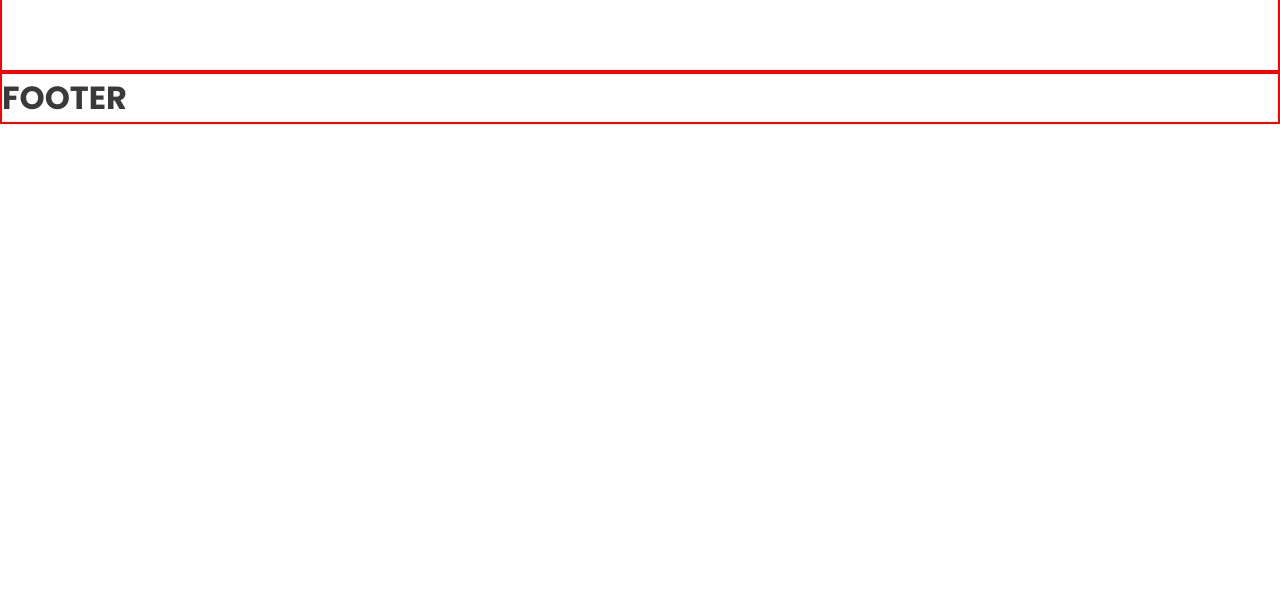
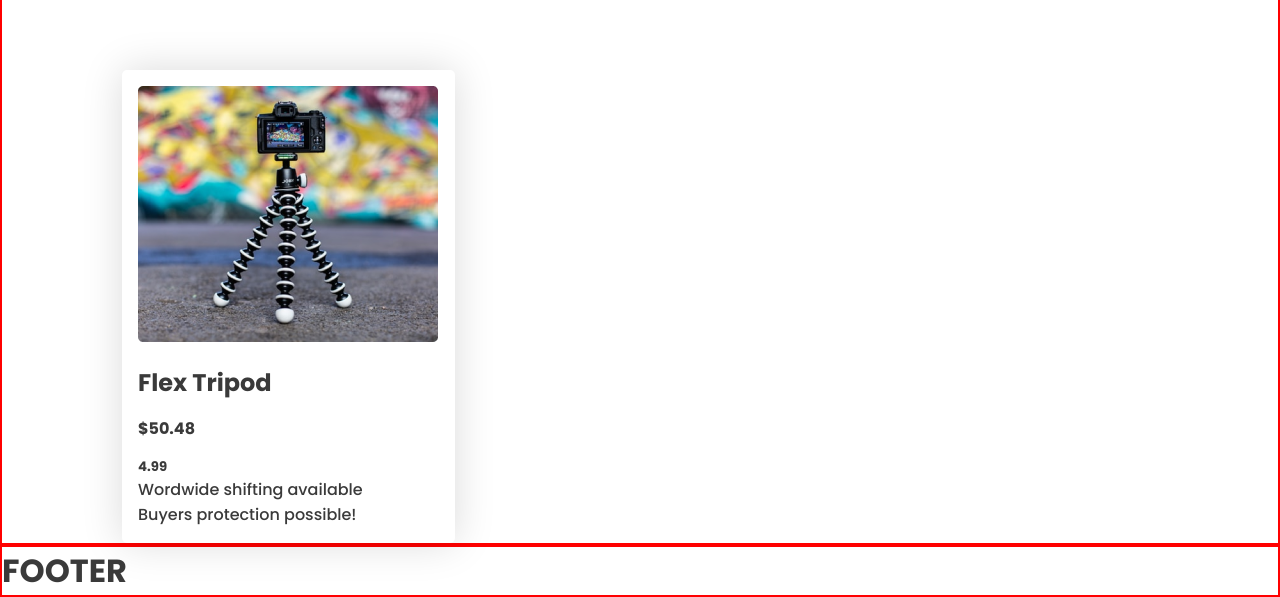
Before and after one commit to NasifAhmed/influencer-gears, a plain HTML site: page index.html in a window 1280 px wide. Shown: the part 745-1342 px from the top of the page. Before the commit the page ends 869 px from the top, so only its background shows below. Drawn offline with Linux system fonts and the light colour scheme.

Commit message:
Add single collection card

```diff
--- a/index.html
+++ b/index.html
@@ -75,6 +75,17 @@
           class="company-logo"
         />
       </section>
+      <section class="collection">
+        <div class="collection-card">
+          <img src="assets/images/tripod.png" alt="Picture of a tripod" />
+          <h2 class="collection-title">Flex Tripod</h2>
+          <h4 class="collection-price">$50.48</h4>
+          <h5 class="collection-rating">4.99</h5>
+          <p class="collection-desc">
+            Wordwide shifting available<br />Buyers protection possible!
+          </p>
+        </div>
+      </section>
     </main>
     <footer>
       <h1>FOOTER</h1>
--- a/styles/style.css
+++ b/styles/style.css
@@ -169,6 +169,32 @@ nav .logo {
     margin-bottom: 5rem;
 }
 
+/* Collection Section */
+
+.collection {
+    display: grid;
+}
+
+.collection-card {
+    width: 18.8rem;
+    padding: 1rem;
+    border-radius: 5px;
+    box-shadow: 0px 0px 40px 0px rgba(0, 0, 0, 0.15);
+}
+
+.collection-card h2 {
+    margin-top: 1rem;
+}
+
+.collection-card h4 {
+    margin-top: 1rem;
+    margin-bottom: 1rem;
+}
+
+/* .collection-card img {
+    width: 90%;
+} */
+
 /*
 
             Responsive
```
